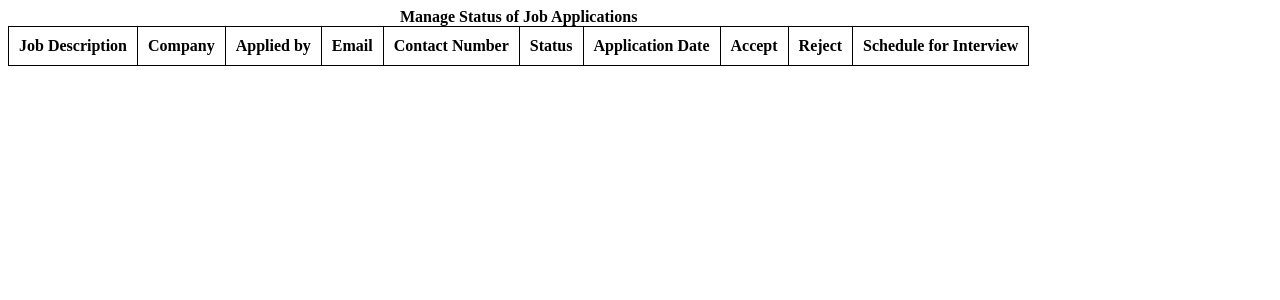
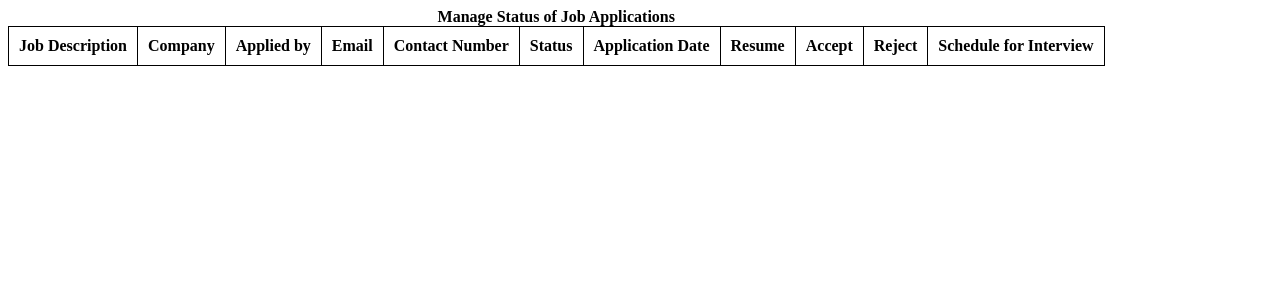
Before and after one commit to Somnath0001/JobPortal, a Flask app: page /manage_application in a window 1280 px wide. Shown: the top 300 px of the page. Run offline with Flask 3, Linux system fonts and the light colour scheme; the visitor is signed in with stand-in values (Sample User, id 1); data comes from the database, SQL or seed files in the repository; data that the repository does not hold is empty.

Commit message:
View resume in manage application status added. Logout added.

```diff
--- a/app.py
+++ b/app.py
@@ -7,7 +7,7 @@ from educational_details_handler import handle_educational_details;
 from skills_handler import handle_skills;
 from experience_details_handler import handle_experience_details;
 from company_profile_handler import handle_company_profile;
-from user_session import get_id, set_id;
+from user_session import get_id, set_id, clear_session;
 from job_card_handler import generate_job_card_html;
 from job_posting_handler import generate_job_posting_html_code;
 from handle_check_application_status import generate_check_application_status_html;
@@ -119,6 +119,13 @@ def check_application_status_handler():
 @app.route("/manage_application")
 def manage_application_status_handler():
     return generate_manage_application_status_html()
+
+# logout
+@app.route("/logout")
+def logout():
+    clear_session()
+    print("User logout.")
+    return render_template("index.html")
 
 # render upload_resume.html page
 @app.route("/upload_resume", methods=['GET', 'POST'])
--- a/database.py
+++ b/database.py
@@ -281,12 +281,13 @@ def applied_jobs(user_account_id):
 def get_job_application_status_by_recruiter(posted_by_id):
     db = connect_db()
     cursor = db.cursor()
-    query = f"""SELECT job_post.job_description, job_post.is_company_name_hidden, company.company_name, user_account.name, user_account.email, user_account.contact_number, job_post.is_active, status, application_date, job_application_status.id
+    query = f"""SELECT job_post.job_description, job_post.is_company_name_hidden, company.company_name, user_account.name, user_account.email, user_account.contact_number, job_post.is_active, status, application_date, resume.file_name, resume.resume_file, job_application_status.id
 FROM `job_application_status`
 JOIN job_post ON job_application_status.job_post_id = job_post.id
 JOIN company ON job_post.company_id = company.id
 JOIN user_account ON job_application_status.user_account_id = user_account.id
-WHERE job_post.posted_by_id={posted_by_id}"""
+JOIN resume ON job_application_status.user_account_id = resume.user_account_id
+WHERE job_post.posted_by_id={posted_by_id};"""
     cursor.execute(query)
     result = cursor.fetchall()
     db.close()
--- a/handle_manage_application_status.py
+++ b/handle_manage_application_status.py
@@ -1,5 +1,6 @@
 from database import get_job_application_status_by_recruiter;
 from user_session import get_id;
+import base64;
 
 def generate_manage_application_status_html():
     user_account_id = get_id()
@@ -23,6 +24,7 @@ def generate_manage_application_status_html():
             <th>Contact Number</th>
             <th>Status</th>
             <th>Application Date</th>
+            <th>Resume</th>
             <th>Accept</th>
             <th>Reject</th>
             <th>Schedule for Interview</th>
@@ -36,7 +38,7 @@ def generate_manage_application_status_html():
     complete_html_code = html_head
     result = get_job_application_status_by_recruiter(user_account_id)
     for data in result:
-        job_application_status_id = data[9]
+        job_application_status_id = data[11]
         color = "black"
         if (data[7] == "pending"):
             color = "orange"
@@ -47,6 +49,11 @@ def generate_manage_application_status_html():
         elif (data[7] == "interviewScheduled"):
             color = "blue"
 
+        # Base64 encode the file data
+        resume_base64 = base64.b64encode(data[10]).decode('utf-8')
+        # Prepend "data:application/pdf;base64," to the encoded string to ensure the browser interprets it as a PDF file.
+        resume_link = f"data:application/pdf;base64,{resume_base64}"
+
         row_code = f"""<tr>
         <td>{data[0]}</td>
         <td>{data[2]}</td>
@@ -55,6 +62,7 @@ def generate_manage_application_status_html():
         <td>{data[5]}</td>
         <td style="color:{color}">{data[7]}</td>
         <td>{data[8]}</td>
+        <td><a href="{resume_link}" download="{data[9]}" target="_blank">{data[9]}</a></td>
         <td><form action="/apply_job_application_status" method="POST">
                 <input type="hidden" id="job_application_status_id" name="job_application_status_id" value="{job_application_status_id}">
                 <input type="hidden" id="job_application_status" name="job_application_status" value="accepted">
--- a/templates/job_seeker_dashboard.html
+++ b/templates/job_seeker_dashboard.html
@@ -11,5 +11,6 @@
     <p><a href="/job_card">Check Jobs</a></p>
     <p><a href="/check_application_status_handler">Check Application Status</a></p>
     <p><a href="/upload_resume">Upload Resume</a></p>
+    <p><a href="/logout">Logout</a></p>
 </body>
 </html>
--- a/templates/recruiter_dashboard.html
+++ b/templates/recruiter_dashboard.html
@@ -10,5 +10,6 @@
     <p><a href="/company_profile">Build Company Profile</a></p>
     <p><a href="/job_posting">Post Jobs</a></p>
     <p><a href="/manage_application">Manage Applications</a></p>
+    <p><a href="/logout">Logout</a></p>
 </body>
 </html>
```
Also changed, not shown: 2 other files.
